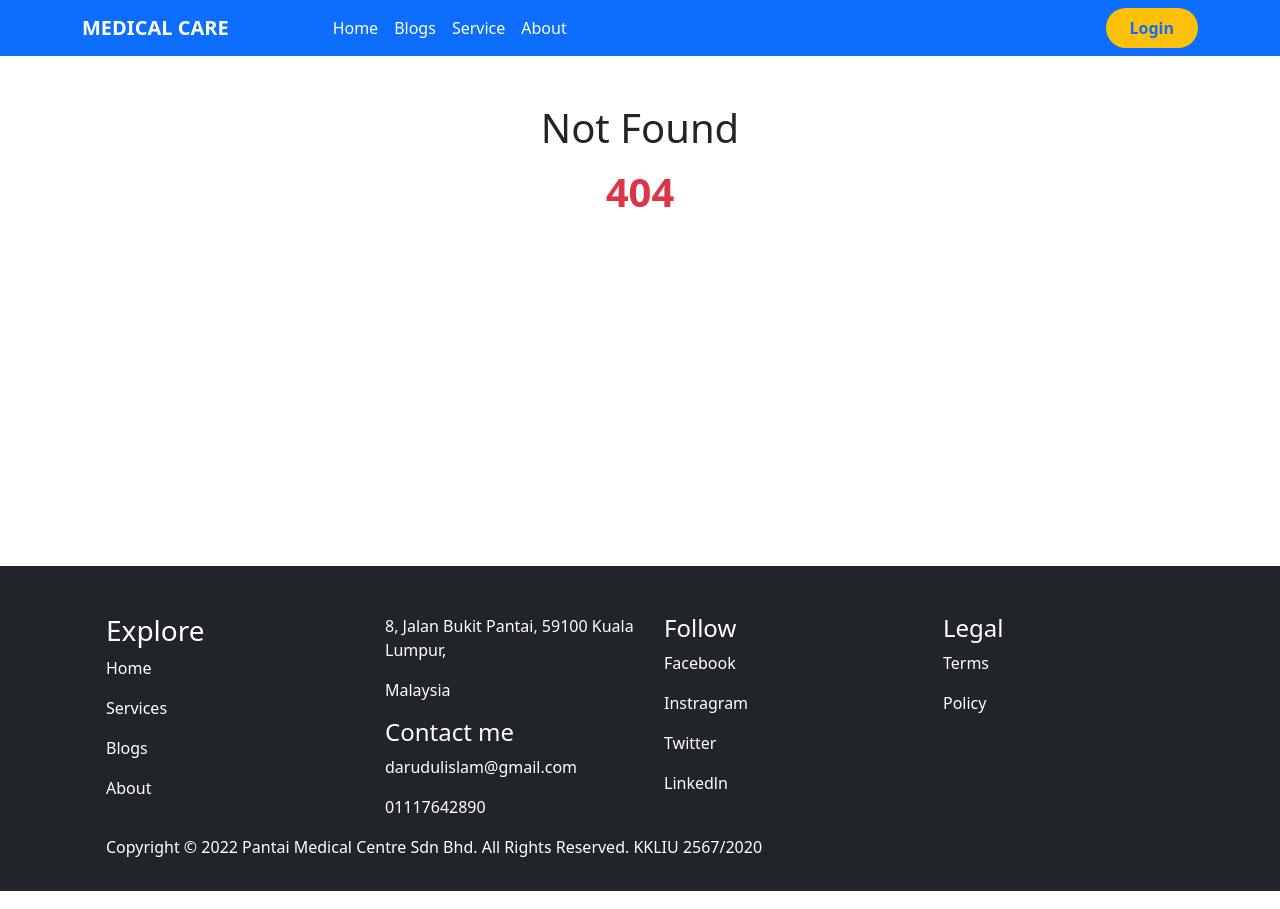
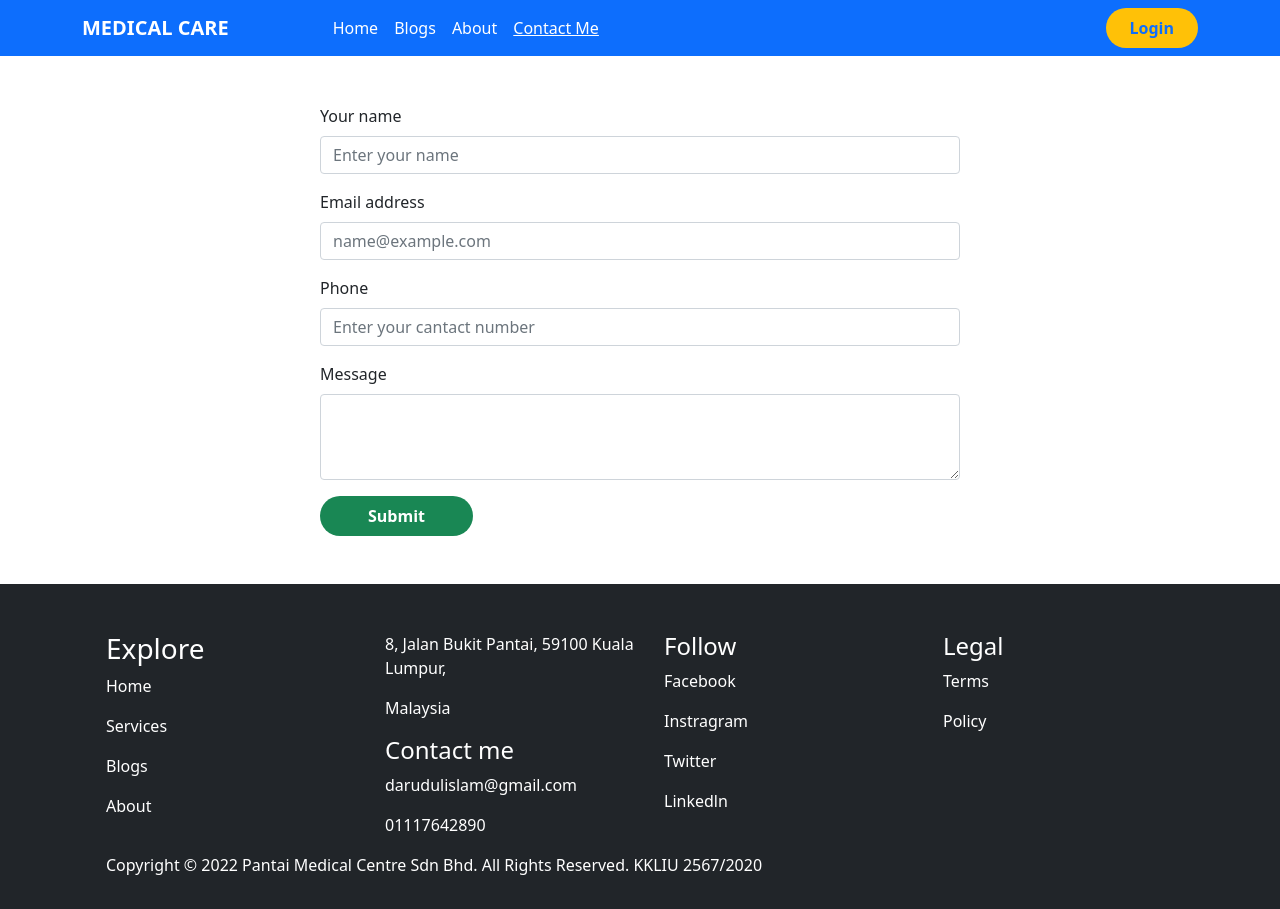
Before and after one commit to Mimi-Afsana/medical-care, a React (Create React App) app: page /contact in a window 1280 px wide. Built offline with nearby package versions, Linux system fonts and the light colour scheme; no server answers.

Commit message:
added all

```diff
--- a/public/product.json
+++ b/public/product.json
@@ -11,13 +11,13 @@
     "balance": "$700",
     "picture": "https://i.ibb.co/rGgKH8B/national-cancer-institute-odgg-KTy-A5o0-unsplash.jpg",
     "name": "Spinal Fusion",
-    "about": "Spinal fusions join the vertebrae together to provide more stability to the spine or to repair damage to the spine. For more information on spinal surgery, look here. \r\n"
+    "about": "Spinal fusions join the vertebrae together to provide more stability to the spine or to repair damage to the spine. For more information on spinal surgery, look here.Spinal fusion is surgery to join two or more vertebrae into one single structure. \r\n"
   },
   {
     "id": "625b0aab0a8df3cf5a05b968",
     "balance": "$1000",
     "picture": "https://i.ibb.co/9ysdDGg/philippe-spitalier-P-YA5-Ts-PD4-Y-unsplash.jpg",
     "name": "Soft tissue repair",
-    "about": " These procedures focus on torn ligaments or tendons.\r\n"
+    "about": " These procedures focus on torn ligaments or tendons.oft tissue healing is defined as the replacement of destroyed tissue by living tissue in the body. This process consists of two parts - regeneration and repair. Note - \r\n"
   }
 ]
--- a/src/App.js
+++ b/src/App.js
@@ -3,11 +3,11 @@ import "./App.css";
 import About from "./components/About/About";
 import Blogs from "./components/Blogs/Blogs";
 import CheckOut from "./components/CheckOut/CheckOut";
+import Contact from "./components/Contact/Contact";
 import Home from "./components/Home/Home";
 import Service from "./components/Home/Service/Service";
 import NotFound from "./components/NotFound/NotFound";
 import RequireAuth from "./components/RequireAuth/RequireAuth";
-import Servic from "./components/Servic/Servic";
 import Fotter from "./fixedpagecomponent/Fotter/Fotter";
 import Header from "./fixedpagecomponent/Header/Header";
 import Login from "./sociallogin/Login/Login";
@@ -21,7 +21,7 @@ function App() {
         <Route path="/" element={<Home></Home>}></Route>
         <Route path="/home" element={<Home></Home>}></Route>
         <Route path="/blogs" element={<Blogs></Blogs>}></Route>
-        <Route path="/service" element={<Servic></Servic>}></Route>
+        <Route path="/contact" element={<Contact></Contact>}></Route>
         <Route path="/about" element={<About></About>}></Route>
         <Route path="/login" element={<Login></Login>}></Route>
         <Route path="/signup" element={<Signup></Signup>}></Route>
--- a/src/components/About/About.css
+++ b/src/components/About/About.css
@@ -1,6 +1,13 @@
 .about-me {
   display: grid;
   grid-template-columns: repeat(2, 1fr);
-  grid-gap: 100px;
-
+  grid-gap: 70px;
 }
+@media screen and (max-width: 576px) {
+  .about-me {
+    grid-template-columns: repeat(1, 1fr);
+  }
+  .about-me img {
+    width: 100%;
+  }
+}
--- a/src/components/About/About.js
+++ b/src/components/About/About.js
@@ -2,7 +2,7 @@ import React from "react";
 import "./About.css";
 const About = () => {
   return (
-    <div className="container mt-5">
+    <div className="container mt-5 my-goal">
       <div className="about-me">
         <div>
           <img
@@ -17,11 +17,8 @@ const About = () => {
             <h2 className="mt-5 mb-5">Darudul Islam</h2>
             <h4 className="text-primary">About my goal.</h4>
             <p>
-              My first and most important goal is i want to finish programming
-              hero course on time. After finish this course my second target is
-              make some website how much i can. I want to be a web developer. I
-              want to be a fronted developer and later my aim is i am learning
-              backend also.
+              My first and most important goal and another way of saying is only aim in my life to enhance my knowledge on medical seience and by using that knowledge to give free medical service to everybody. Because I believe every human being got right to get good treatment.
+
             </p>
           </div>
           <div>
@@ -29,12 +26,7 @@ const About = () => {
               And how you will work hard to achieve your goal.
             </h4>
             <p>
-              Really i work hard to acheive this goal. Always i tried to keep
-              myself motivated. Everyday i make a plan how can i finish my all
-              work and step by step finish my work. Manage my time effecttively.
-              Working continuously make me feel tired and inactive that is wy
-              take short break between work. My mobile phone keep away from my
-              work.
+              I know that what I think of it's not nesserary to everybody think the same way. I also it's really hard to achieve my goal. I am working hard on it to make it possible as much as I can. For that we build a doctor community with those people who are thinking same like me. I strongly believe slowly but surely one day our community will grow up and we can help more people.
             </p>
           </div>
         </div>
--- /dev/null
+++ b/src/components/Contact/Contact.js
@@ -0,0 +1,65 @@
+import React from "react";
+import { ToastContainer, toast } from "react-toastify";
+import "react-toastify/dist/ReactToastify.css";
+
+const Contact = () => {
+  const submitForm = async () => {
+    toast("Thank for yoru quiry. We will get back to you soon.");
+  };
+  return (
+    <div className="w-50 mx-auto mt-5">
+      <div className="mb-3">
+        <label for="exampleFormControlInput1" className="form-label">
+          Your name
+        </label>
+        <input
+          type="text"
+          className="form-control"
+          id="exampleFormControlInput1"
+          placeholder="Enter your name"
+        />
+      </div>
+      <div className="mb-3">
+        <label for="exampleFormControlInput1" className="form-label">
+          Email address
+        </label>
+        <input
+          type="email"
+          className="form-control"
+          id="exampleFormControlInput1"
+          placeholder="name@example.com"
+        />
+      </div>
+      <div className="mb-3">
+        <label for="exampleFormControlInput1" className="form-label">
+          Phone
+        </label>
+        <input
+          type="tel"
+          className="form-control"
+          id="exampleFormControlInput1"
+          placeholder="Enter your cantact number"
+        />
+      </div>
+      <div className="mb-3">
+        <label for="exampleFormControlTextarea1" className="form-label">
+          Message
+        </label>
+        <textarea
+          className="form-control"
+          id="exampleFormControlTextarea1"
+          rows="3"
+        ></textarea>
+      </div>
+      <button
+        onClick={submitForm}
+        className="border-0 bg-success text-white px-5 py-2 rounded-pill fw-bold"
+      >
+        Submit
+      </button>
+      <ToastContainer />
+    </div>
+  );
+};
+
+export default Contact;
--- a/src/components/Home/Carusel/Carusel.js
+++ b/src/components/Home/Carusel/Carusel.js
@@ -7,14 +7,15 @@ const Carusel = () => {
       <div className="describe container mt-3 ">
         <div>
           <img
-            className="w-100 rounded"
+            className="rounded"
+            width="450"
             height="400px"
-            src={"https://i.ibb.co/bLm9Qnp/Islam1.jpg"}
+            src={"https://i.ibb.co/NpvprTp/islam-photo-for-assmnt-10-removebg-preview123.png"}
             alt=""
           />
         </div>
         <div>
-          <h4 className="text-primary mb-5">Dr Darudul Islam</h4>
+          <h4 className="text-primary mb-5 mt-5">Dr. Darudul Islam</h4>
           <h5 className="text-primary mb-2">SPECIALTY</h5>
           <p className="h6 mb-5">Orthopaedic Surgery</p>
           <h4 className="text-primary mb-2">SUB SPECIALTY</h4>
--- a/src/components/Home/Service/Service.js
+++ b/src/components/Home/Service/Service.js
@@ -25,7 +25,7 @@ const Service = ({ service }) => {
           </p>
           <button
             onClick={sendCheckOut}
-            className="bg-success text-white border-0 rounded-pill fw-bold px-5"
+            className="bg-success text-white border-0 rounded-pill fw-bold px-5 py-3"
           >
             Check Out
           </button>
--- a/src/components/Servic/Servic.js
+++ /dev/null
@@ -1,11 +0,0 @@
-import React from 'react';
-
-const Servic = () => {
-  return (
-    <div>
-
-    </div>
-  );
-};
-
-export default Servic;
--- a/src/fixedpagecomponent/Header/Header.js
+++ b/src/fixedpagecomponent/Header/Header.js
@@ -35,13 +35,14 @@ const Header = () => {
               <Nav.Link className="text-white" as={CustomLink} to="/blogs">
                 Blogs
               </Nav.Link>
-
-              <Nav.Link className="text-white" as={CustomLink} to="service">
-                Service
-              </Nav.Link>
               <Nav.Link className="text-white" as={CustomLink} to="/about">
                 About
               </Nav.Link>
+
+              <Nav.Link className="text-white" as={CustomLink} to="/contact">
+                Contact Me
+              </Nav.Link>
+
             </Nav>
             <p className="text-white me-4 mt-3">{user?.email}</p>
             <Nav className="bg-warning  fw-bold border-0 rounded-pill px-3">
--- a/src/sociallogin/Login/Login.js
+++ b/src/sociallogin/Login/Login.js
@@ -11,6 +11,7 @@ import auth from "../../firebase.init";
 import Loading from "../../Loading/Loading";
 import { ToastContainer, toast } from "react-toastify";
 import "react-toastify/dist/ReactToastify.css";
+
 
 const Login = () => {
   const [email, setEmail] = useState("");
@@ -58,10 +59,10 @@ const Login = () => {
     signInWithEmailAndPassword(email, password);
   };
   return (
-    <div className="container w-50 mx-auto">
+    <div className="container w-50 mx-auto col-12">
       <Form
         onSubmit={handleRegister}
-        className="p-5 rounded mt-5 bg-success p-2 text-dark bg-opacity-10 "
+        className="p-5 rounded mt-5 bg-success p-2 text-dark bg-opacity-10"
       >
         <Form.Group className="mb-3" controlId="formBasicEmail">
           <Form.Label>Email address</Form.Label>
--- a/src/sociallogin/Signup/Signup.js
+++ b/src/sociallogin/Signup/Signup.js
@@ -9,6 +9,8 @@ import auth from "../../firebase.init";
 import Loading from "../../Loading/Loading";
 import SocialLogin from "../Social Login/SocialLogin";
 import { useNavigate } from "react-router";
+import { useAuthState } from "react-firebase-hooks/auth";
+import { signOut } from "@firebase/auth";
 
 const Signup = () => {
   const [email, setEmail] = useState("");
@@ -19,6 +21,10 @@ const Signup = () => {
 
   const navigateLogin = () => {
     navigate("/login");
+  };
+  const [user1, loading1] = useAuthState(auth);
+  const logout = () => {
+    signOut(auth);
   };
 
   const [createUserWithEmailAndPassword, user, loading, error] =
@@ -91,9 +97,23 @@ const Signup = () => {
           />
         </Form.Group>
         <p className="text-danger">{errors}</p>
-        <Button variant="primary" type="submit">
-          Sign Up
-        </Button>
+        {user ? (
+          <button
+            className="bg-warning  fw-bold border-0 rounded-pill px-3"
+            onClick={logout}
+          >
+            Sign out
+          </button>
+        ) : (
+          <button
+            className="bg-primary text-white  fw-bold border-0 rounded-pill px-4 py-2"
+            eventKey={2}
+            as={Link}
+            to="/home"
+          >
+            signup
+          </button>
+        )}
         <p className="mt-4">
           If sign up already?{" "}
           <Link
```
